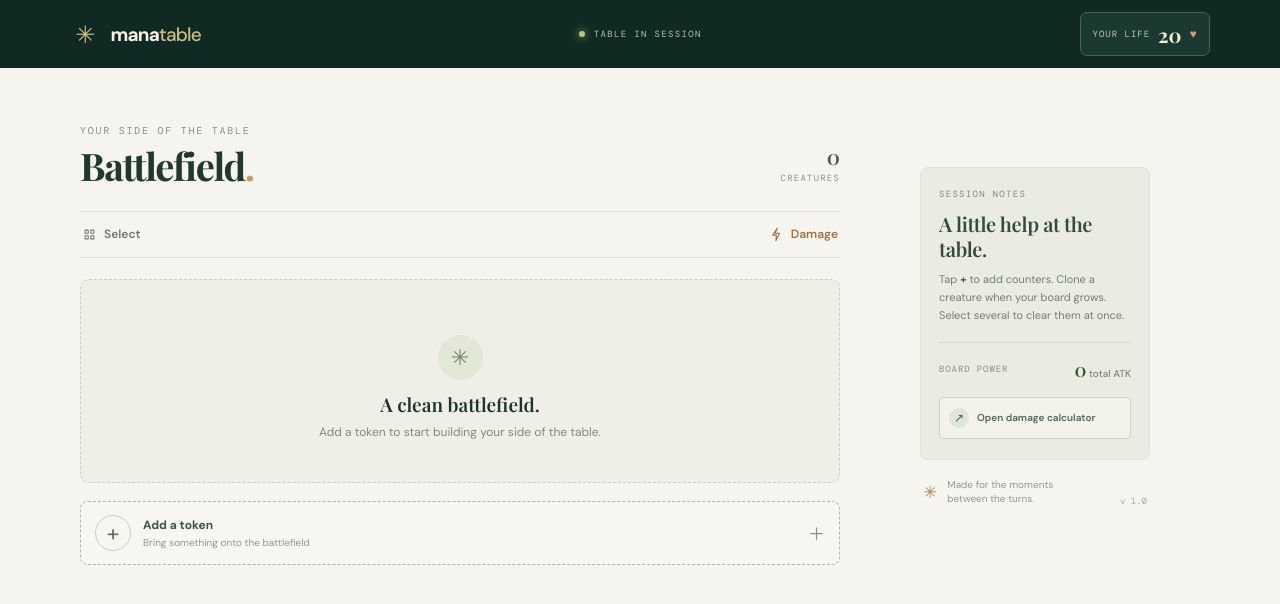
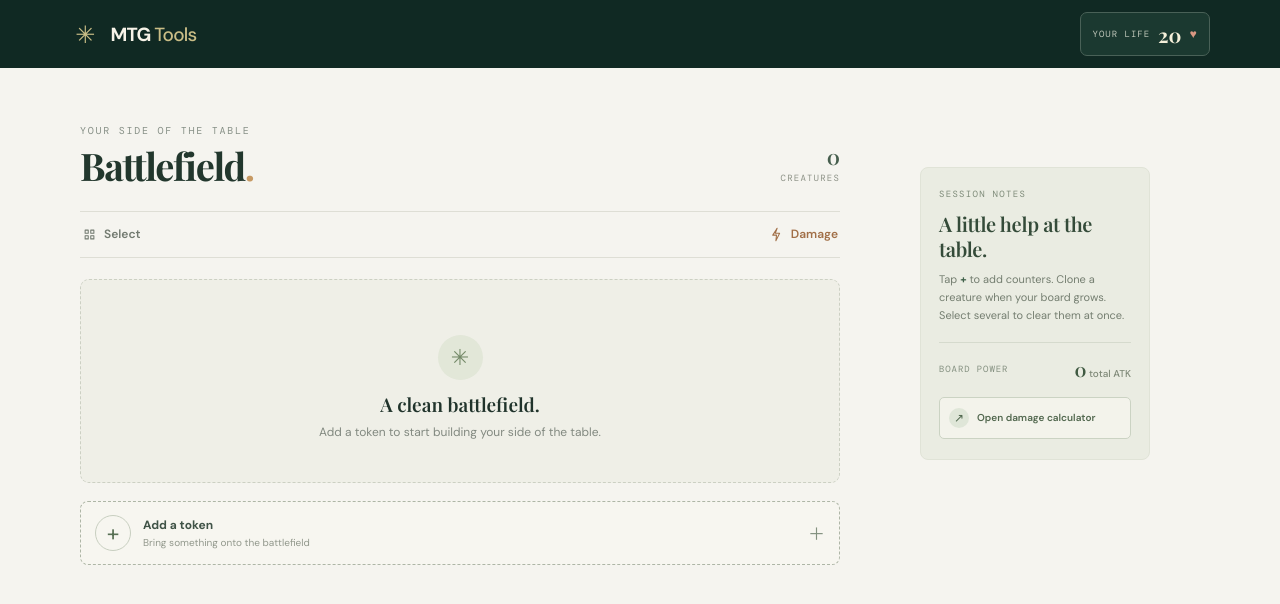
Before and after one commit to lucas-fbastos/mtg-tools, a Vue app: page / in a window 1280 px wide. Shown: the top 604 px of the page. Built offline with nearby package versions, Linux system fonts and the light colour scheme.

Commit message:
small ui tweaks

```diff
--- a/index.html
+++ b/index.html
@@ -1 +1 @@
-<!doctype html><html lang="en"><head><meta charset="UTF-8"><meta name="viewport" content="width=device-width,initial-scale=1,viewport-fit=cover"><meta name="theme-color" content="#102923"><title>Mana Table — MTG companion</title><link rel="icon" type="image/svg+xml" href="%BASE_URL%favicon.svg"><link rel="preconnect" href="https://fonts.googleapis.com"><link href="https://fonts.googleapis.com/css2?family=DM+Mono:wght@400;500&family=DM+Sans:wght@400;500;600;700&family=Playfair+Display:wght@600;700&display=swap" rel="stylesheet"></head><body><div id="app"></div><script type="module" src="/src/main.js"></script></body></html>
+<!doctype html><html lang="en"><head><meta charset="UTF-8"><meta name="viewport" content="width=device-width,initial-scale=1,viewport-fit=cover"><meta name="theme-color" content="#102923"><title>MTG Tools — Magic: The Gathering companion</title><link rel="icon" type="image/svg+xml" href="%BASE_URL%favicon.svg"><link rel="preconnect" href="https://fonts.googleapis.com"><link href="https://fonts.googleapis.com/css2?family=DM+Mono:wght@400;500&family=DM+Sans:wght@400;500;600;700&family=Playfair+Display:wght@600;700&display=swap" rel="stylesheet"></head><body><div id="app"></div><script type="module" src="/src/main.js"></script></body></html>
--- a/src/App.vue
+++ b/src/App.vue
@@ -35,8 +35,7 @@ onUnmounted(() => { window.removeEventListener('keydown', onKey); clearTimeout(t
 <template>
   <div class="app">
     <header class="topbar">
-      <a class="brand" href="#"><span class="brand-mark">✳</span><span class="brand-name">mana<span>table</span></span></a>
-      <div class="session"><i></i> TABLE IN SESSION</div>
+      <a class="brand" href="#"><span class="brand-mark">✳</span><span class="brand-name">MTG <span>Tools</span></span></a>
       <button class="life-pill" @click="showDamage=true"><span>YOUR LIFE</span><b>{{ life }}</b><em>♥</em></button>
     </header>
     <main class="layout">
@@ -67,7 +66,7 @@ onUnmounted(() => { window.removeEventListener('keydown', onKey); clearTimeout(t
         </div>
         <div v-if="selectionMode&&selected" class="selection-bar"><span><b>{{ selected }}</b> selected</span><button @click="removeSelected"><svg viewBox="0 0 24 24"><path d="M4 7h16M10 11v6M14 11v6M5 7l1 14h12l1-14M9 7V4h6v3"/></svg>Remove selected</button></div>
       </section>
-      <aside class="aside"><div class="aside-card"><div class="aside-label">SESSION NOTES</div><h2>A little help at the table.</h2><p>Tap <b>+</b> to add counters. Clone a creature when your board grows. Select several to clear them at once.</p><div class="rule"></div><div class="board-power"><span>BOARD POWER</span><b>{{ totalPower }}<small> total ATK</small></b></div><button class="aside-calc" @click="showDamage=true"><i>↗</i> Open damage calculator</button></div><div class="footer"><span>✳</span><div>Made for the moments<br>between the turns.</div><small>v 1.0</small></div></aside>
+      <aside class="aside"><div class="aside-card"><div class="aside-label">SESSION NOTES</div><h2>A little help at the table.</h2><p>Tap <b>+</b> to add counters. Clone a creature when your board grows. Select several to clear them at once.</p><div class="rule"></div><div class="board-power"><span>BOARD POWER</span><b>{{ totalPower }}<small> total ATK</small></b></div><button class="aside-calc" @click="showDamage=true"><i>↗</i> Open damage calculator</button></div></aside>
     </main>
     <div v-if="showDamage" class="backdrop" @click.self="showDamage=false">
       <section class="modal" role="dialog" aria-modal="true" aria-labelledby="calc-title"><button class="modal-close" @click="showDamage=false" aria-label="Close">×</button><div class="eyebrow">THE MATH, MADE EASY</div><h2 id="calc-title">Damage calculator<span>.</span></h2>
```
